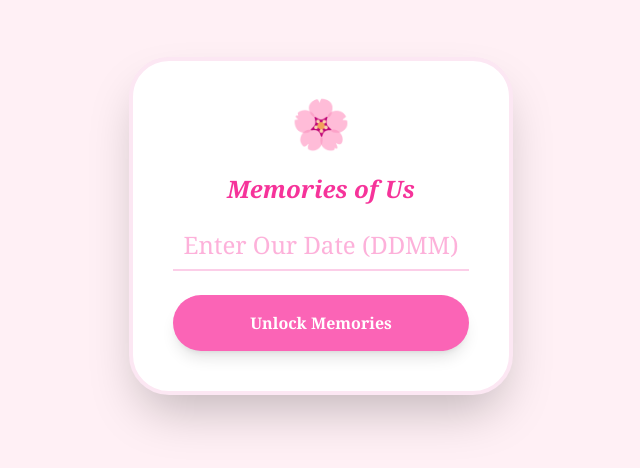
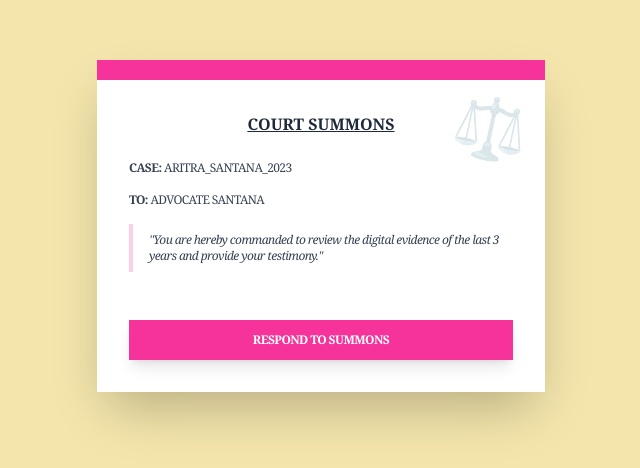
Before and after one commit to aritradey01/anniversary-site, a React (Vite) app: page / in a window 1280 px wide. Shown: the part 174-642 px from the top of the page, without its empty margins (319-959 px from the left). Built offline with nearby package versions, Linux system fonts and the light colour scheme.

Commit message:
feat: full update with summons and rose day section

```diff
--- a/src/App.jsx
+++ b/src/App.jsx
@@ -3,21 +3,23 @@ import confetti from 'canvas-confetti';
 
 const App = () => {
   // --- STATE ---
+  const [showSummons, setShowSummons] = useState(true); // "Court Summons" Entry Screen
   const [isLocked, setIsLocked] = useState(true);
   const [passwordInput, setPasswordInput] = useState('');
   const [hasAgreed, setHasAgreed] = useState(false);
   const [noButtonPos, setNoButtonPos] = useState({ top: '0px', left: '0px' });
   const [isPlaying, setIsPlaying] = useState(false);
   const [isScrollOpen, setIsScrollOpen] = useState(false);
+  const [isRoseRevealed, setIsRoseRevealed] = useState(false); // Rose Day State
   const [timeTogether, setTimeTogether] = useState({ days: 0, hours: 0, minutes: 0, seconds: 0 });
 
   const audioRef = useRef(null);
 
   // --- CONFIGURATION ---
   const CORRECT_PASSWORD = "1902";
-  const ANNIVERSARY_DATE = new Date(2023, 1, 19, 0, 0, 0);
+  const ANNIVERSARY_DATE = new Date(2023, 2, 19, 0, 0, 0); // Feb 19, 2023
 
-  // --- CELEBRATION LOGIC (THE MISSING PIECE) ---
+  // --- CELEBRATION LOGIC ---
   const triggerCelebration = () => {
     const end = Date.now() + (4 * 1000); // 4 seconds of confetti
     const colors = ['#FF69B4', '#FFB6C1', '#FFFFFF'];
@@ -29,7 +31,7 @@ const App = () => {
         spread: 55,
         origin: { x: 0, y: 0.7 },
         colors: colors,
-        zIndex: 9999 // Ensures it shows over the white boxes
+        zIndex: 9999
       });
       confetti({
         particleCount: 2,
@@ -95,12 +97,35 @@ const App = () => {
     } else { setPasswordInput(''); }
   };
 
+  // --- 1. COURT SUMMONS SCREEN ---
+  if (showSummons) {
+    return (
+      <div className="h-screen bg-[#f3e5ab] flex items-center justify-center p-6 font-serif overflow-y-auto">
+        <div className="max-w-md w-full bg-white p-8 shadow-2xl border-t-[20px] border-pink-500 relative">
+          <div className="absolute top-4 right-4 opacity-20 text-6xl rotate-12">⚖️</div>
+          <h2 className="text-center font-bold text-gray-800 underline mb-6">COURT SUMMONS</h2>
+          <div className="text-xs space-y-4 text-gray-700 uppercase tracking-tighter">
+            <p><strong>Case:</strong> ARITRA_SANTANA_2023</p>
+            <p><strong>To:</strong> Advocate Santana</p>
+            <p className="normal-case italic border-l-4 border-pink-200 pl-4 py-2">
+              "You are hereby commanded to review the digital evidence of the last 3 years and provide your testimony."
+            </p>
+            <button onClick={() => setShowSummons(false)} className="w-full mt-8 bg-pink-500 text-white py-3 font-bold hover:bg-pink-600 transition-colors shadow-lg">
+              RESPOND TO SUMMONS
+            </button>
+          </div>
+        </div>
+      </div>
+    );
+  }
+
+  // --- 2. LOCK SCREEN ---
   if (isLocked) {
     return (
       <div className="h-screen flex items-center justify-center bg-[#FFF0F5] font-serif p-4">
         <div className="bg-white p-10 rounded-[40px] shadow-2xl text-center max-w-sm w-full border-4 border-pink-100">
           <div className="text-5xl mb-6 animate-bounce text-pink-500">🌸</div>
-          <h2 className="text-2xl font-bold mb-6 text-pink-500 italic">Memories of Us</h2>
+          <h2 className="text-2xl font-bold mb-6 text-pink-500 italic">Evidence Vault</h2>
           <form onSubmit={handleUnlock} className="space-y-6">
             <input type="password" value={passwordInput} onChange={(e) => setPasswordInput(e.target.value)}
               placeholder="Enter Our Date (DDMM)" className="w-full text-center border-b-2 border-pink-200 focus:border-pink-500 outline-none text-2xl pb-2 text-pink-400 bg-transparent" />
@@ -166,6 +191,47 @@ const App = () => {
         ))}
       </section>
 
+      {/* --- 3. ROSE DAY SPECIAL SECTION --- */}
+      <section className="max-w-4xl mx-auto px-6 py-20 text-center">
+        <div className="bg-white/50 backdrop-blur-sm p-10 rounded-[50px] border-2 border-pink-100 shadow-xl relative overflow-hidden">
+          <h3 className="text-2xl font-bold text-pink-600 mb-8 uppercase tracking-widest italic">🌹 Rose Day Special 🌹</h3>
+          {!isRoseRevealed ? (
+            <button onClick={() => setIsRoseRevealed(true)} className="group relative transition-transform hover:scale-110 active:scale-95">
+              <div className="text-8xl animate-pulse">💐</div>
+              <p className="mt-4 text-pink-400 font-bold animate-bounce text-sm uppercase tracking-tighter">Tap to pick a rose for yourself</p>
+            </button>
+          ) : (
+            <div className="animate-fade-in flex flex-col items-center">
+              <div className="text-9xl mb-6 drop-shadow-lg">🌹</div>
+              <div className="max-w-md space-y-6">
+                <p className="text-2xl font-serif text-pink-600 italic leading-relaxed">
+                  "Happy Rose Day, jaan 🌹
+
+                      Ei rose ta just ekta phool na… eta proof je amar girlfriend officially full “golap level beautiful” 😌. Seriously bolchi — tumi amar life-e eshe puro vibe change kore diyecho. Age life chilo normal, ekhon full HD colorful version, shudhu tomar jonno.
+
+                      Tomar smile ta deklei amar mood auto refresh hoy — literally no WiFi needed 😄. Aar haan, jodi konodin amader jhogra hoy (which obviously tomar fault hobe… kidding 😂), tokhon o ami tomakei choose korbo, karon amar favourite problem tao tumi.
+
+                      Tumi amar shanti, amar paglamo, amar best friend, aar amar daily happiness dose. Tai ei Rose Day-te ekta promise — jotoi thorns asuk life-e, ami tomar sathei thakbo… aar tomake irritate o korbo lifetime free service 😜❤️
+
+                      Love you always, amar shona golap 🌹
+"
+                </p>
+                <div className="p-6 bg-pink-50 rounded-2xl border-l-4 border-pink-400 text-left">
+                  <p className="text-gray-700 italic text-lg font-serif">
+                    "You’re the rose of my life — delicate, beautiful, and irreplaceable.
+                  </p>
+                </div>
+                <p className="text-xs text-pink-400 font-bold uppercase tracking-widest">
+                  Status: Rose successfully delivered with 100% encryption. <br/>
+                  Valid in all courts of love.
+                </p>
+                <button onClick={() => setIsRoseRevealed(false)} className="text-pink-300 hover:text-pink-500 text-xs underline mt-4">Put it back in the bouquet</button>
+              </div>
+            </div>
+          )}
+        </div>
+      </section>
+
       {/* Scroll Letter Section */}
       <section className="max-w-4xl mx-auto px-6 py-20 text-center">
         {!isScrollOpen ? (
@@ -216,6 +282,7 @@ const App = () => {
             <div className="animate-fade-in py-10">
               <h2 className="text-5xl text-pink-600 font-bold mb-6">Yay! ❤️</h2>
               <p className="text-2xl text-pink-500 italic">You made the right choice! I love you so much.<br/>Forever yours — Babai</p>
+              {/* Profession emojis: Man Dev and Woman Lawyer */}
               <div className="text-6xl mt-6">👨‍💻❤️👩‍⚖️</div>
             </div>
           )}
```
